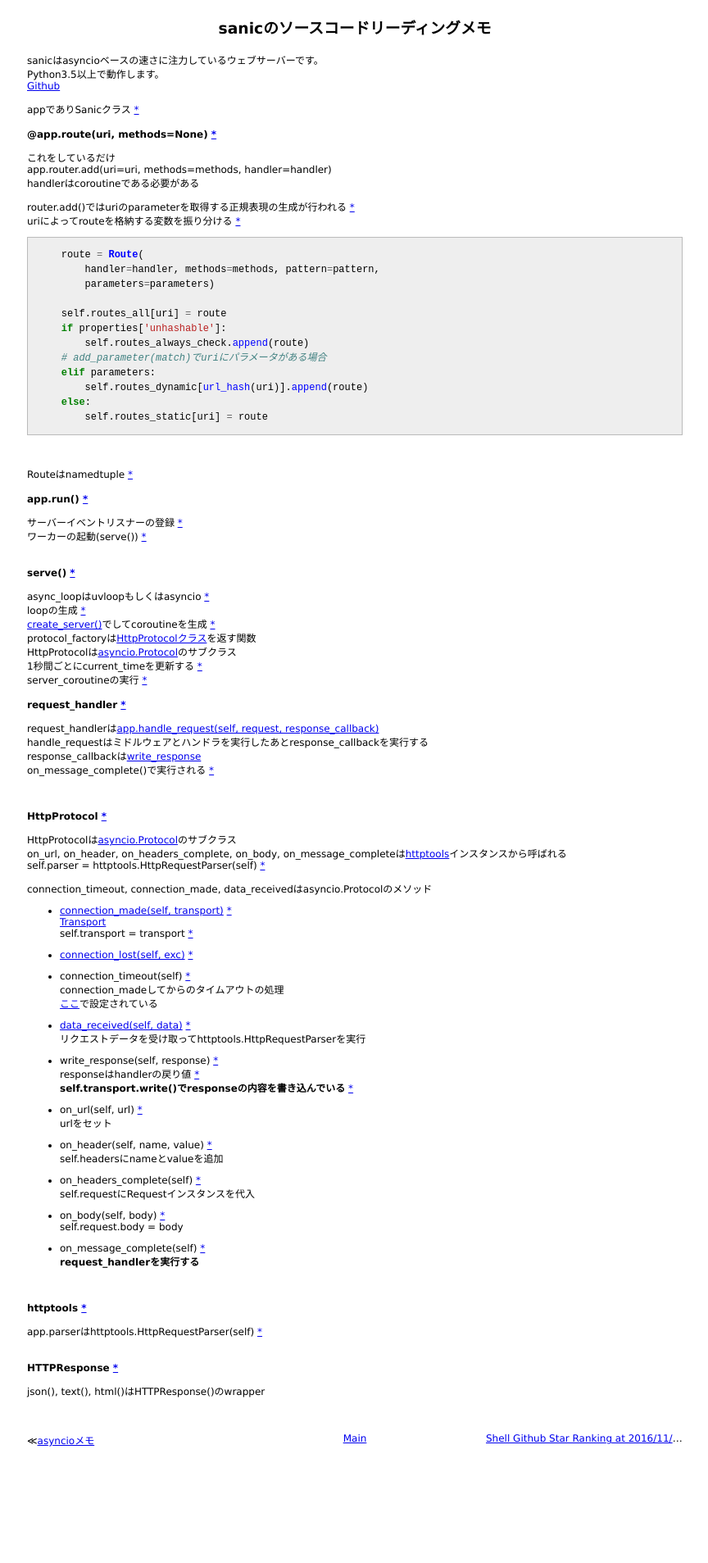
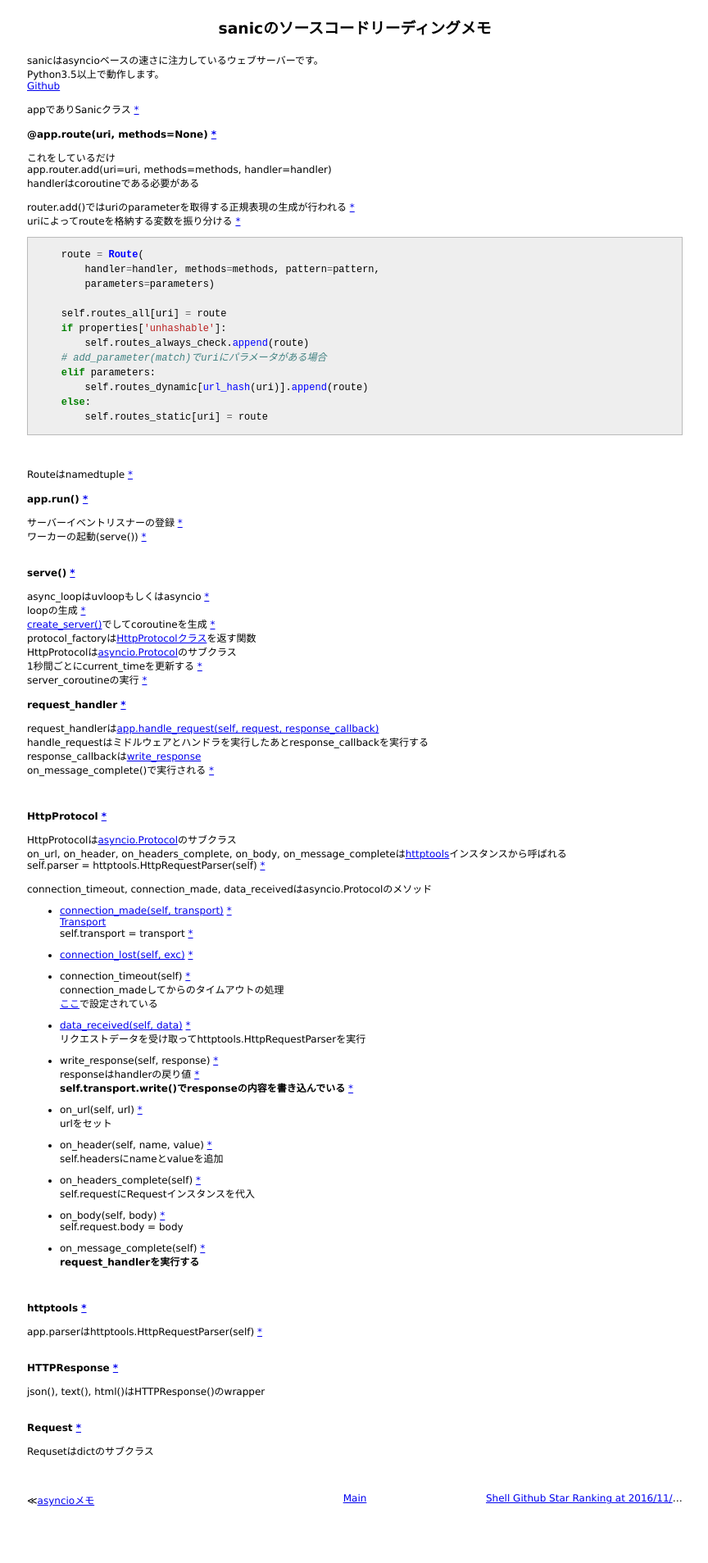
Before and after one commit to 38elements/38elements.github.com, a Jekyll site: the page built from _posts/2016-11-22-python-sanic.md, in a window 1280 px wide. Shown: the whole page at 82% size, without its empty margins (207-1071 px from the left). Built offline with Jekyll 4.4.1, drawn with Linux system fonts in a browser that asks for light colours; before the commit the page ends 1834 px from its top, so only the background shows below that.

Commit message:
Update 2016-11-22-python-sanic.md

```diff
--- a/_posts/2016-11-22-python-sanic.md
+++ b/_posts/2016-11-22-python-sanic.md
@@ -104,3 +104,7 @@ app.parserはhttptools.HttpRequestParser(self) [\*](https://github.com/channelca
 
 #### HTTPResponse [\*](https://github.com/channelcat/sanic/blob/93f50b8ef7ed8fee206d2c440b096c09f1dd0af4/sanic/response.py#L74)
 json(), text(), html()はHTTPResponse()のwrapper
+<br>
+
+#### Request [\*](https://github.com/channelcat/sanic/blob/e3453553e1c904ddf8e0cf4de47c9f5e69f7eef5/sanic/request.py#L36)
+Requsetはdictのサブクラス
```
